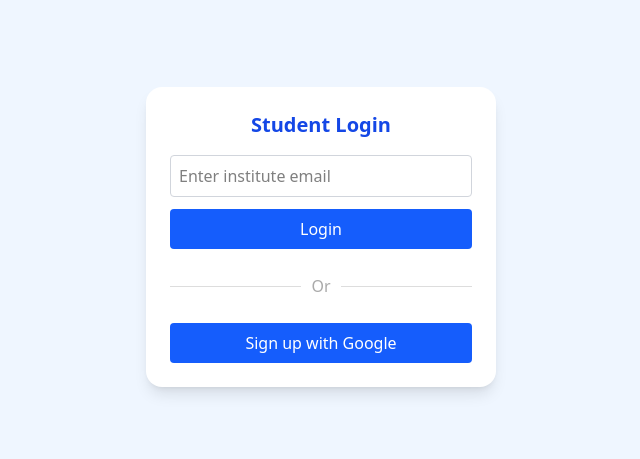
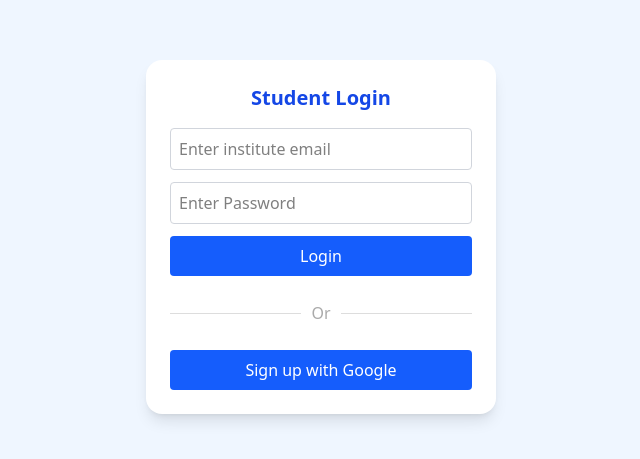
Before and after one commit to VanshShrivas/frontend-25093, a React (Vite) app in the folder frontend/: page / in a window 1280 px wide. Shown: the part 163-622 px from the top of the page, without its empty margins (319-959 px from the left). Built offline with nearby package versions, Linux system fonts and the light colour scheme; no server answers.

Commit message:
"Login Complete"

```diff
--- a/frontend/components/LoginPage.jsx
+++ b/frontend/components/LoginPage.jsx
@@ -1,5 +1,7 @@
 // components/LoginPage.jsx
 import React, { useState } from "react";
+import {handlePasswordLogin} from "../src/Config.js";
+
 // import { useNavigate } from "react-router-dom";
 
 
@@ -7,23 +9,30 @@ const allowedDomains = ["itbhu.ac.in", "iitbhu.ac.in"];
 
 export default function LoginPage({ onLogin,handleGoogleLogin }) {
   const [email, setEmail] = useState("");
+  const [password,setPassword] = useState("");
   // const navigate = useNavigate();
   const [error, setError] = useState("");
 
   const handleLogin = () => {
     const domain = email.split("@")[1];
     if (allowedDomains.includes(domain)) {
+      const check =  handlePasswordLogin(email,password);
+      if(check)
       onLogin(email);
+      else{
+        onLogin(null)
+      }
+
     } else {
       setError("Please use your institute email ID.");
     }
   };
 
-  const handleButtonClick = async (setError) => {
+  const handleButtonClick = async () => {
      try {
       const user = await handleGoogleLogin(setError); // call function from Config.js
-      onLogin(user); // ✅ set user state in App.jsx
-      // navigate("/dashboard/account"); // ✅ navigate to account
+      onLogin(user); //  set user state in App.jsx
+      // navigate("/dashboard/account"); //  navigate to account
       setError("");
     } catch (err) {
       console.log(err);
@@ -64,6 +73,14 @@ export default function LoginPage({ onLogin,handleGoogleLogin }) {
           className="border border-gray-300 rounded p-2 w-full mb-3"
         />
 
+        <input
+          type="password"
+          placeholder="Enter Password"
+          value={password}
+          onChange={(e) => setPassword(e.target.value)}
+          className="border border-gray-300 rounded p-2 w-full mb-3"
+        />
+
 
 
         {/* {error && <p className="text-red-500 text-sm mb-2">{error}</p>} */}
@@ -85,7 +102,7 @@ export default function LoginPage({ onLogin,handleGoogleLogin }) {
 
         <button type="button"
          className="w-full bg-blue-600 text-white py-2 rounded hover:bg-blue-700"
-          onClick={handleButtonClick(setError)}>
+          onClick={handleButtonClick}>
             {/*<img src={googleLogo} alt="Google logo"/>*/}
 
             Sign up with Google
--- a/frontend/src/App.jsx
+++ b/frontend/src/App.jsx
@@ -11,10 +11,12 @@ import Portfolio from "../pages/Portfolio";
 import Attendance from "../pages/Attendance";
 import RaiseTicket from "../pages/RaiseTicket";
 import MyTickets from "../pages/MyTickets";
-import {handleGoogleLogin,handleLogin} from "./Config.js";
+import {handleGoogleLogin,handlePasswordLogin} from "./Config.js";
 
 export default function App() {
   const [user, setUser] = useState(null);
+
+
 
   return (
     <Router>
--- a/frontend/src/Config.js
+++ b/frontend/src/Config.js
@@ -38,7 +38,7 @@ const handleGoogleLogin = async (setError) => {
     }
 }
 
-const handleLogin = async (email, password) => {
+const handlePasswordLogin = async (email, password) => {
   try {
     const userCredential = await auth.signInWithEmailAndPassword(email, password);
     return userCredential.user;  // Return the user object if login is successful
@@ -47,4 +47,4 @@ const handleLogin = async (email, password) => {
   }
 };
 
-export { auth, googleProvider, handleGoogleLogin,handleLogin }
+export { auth, googleProvider, handleGoogleLogin,handlePasswordLogin }
```
